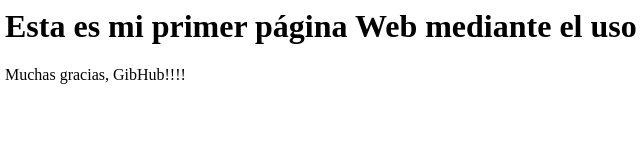
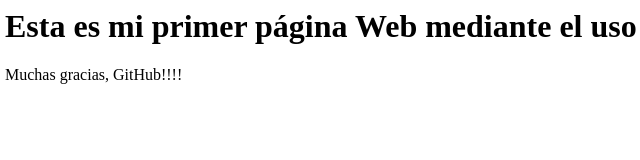
Before and after one commit to jaribas/MiPrimerRepo, a plain HTML site: page index.html in a window 1280 px wide. Shown: the full height of the page, 3-643 px from the left. Drawn offline with Linux system fonts and the light colour scheme.

Commit message:
Update index.html

```diff
--- a/index.html
+++ b/index.html
@@ -1,6 +1,6 @@
 <html>
 <h1> Esta es mi primer página Web mediante el uso de GitHub Pages </h1>
 
-Muchas gracias, GibHub!!!!
+Muchas gracias, GitHub!!!!
 
 </html>
```
